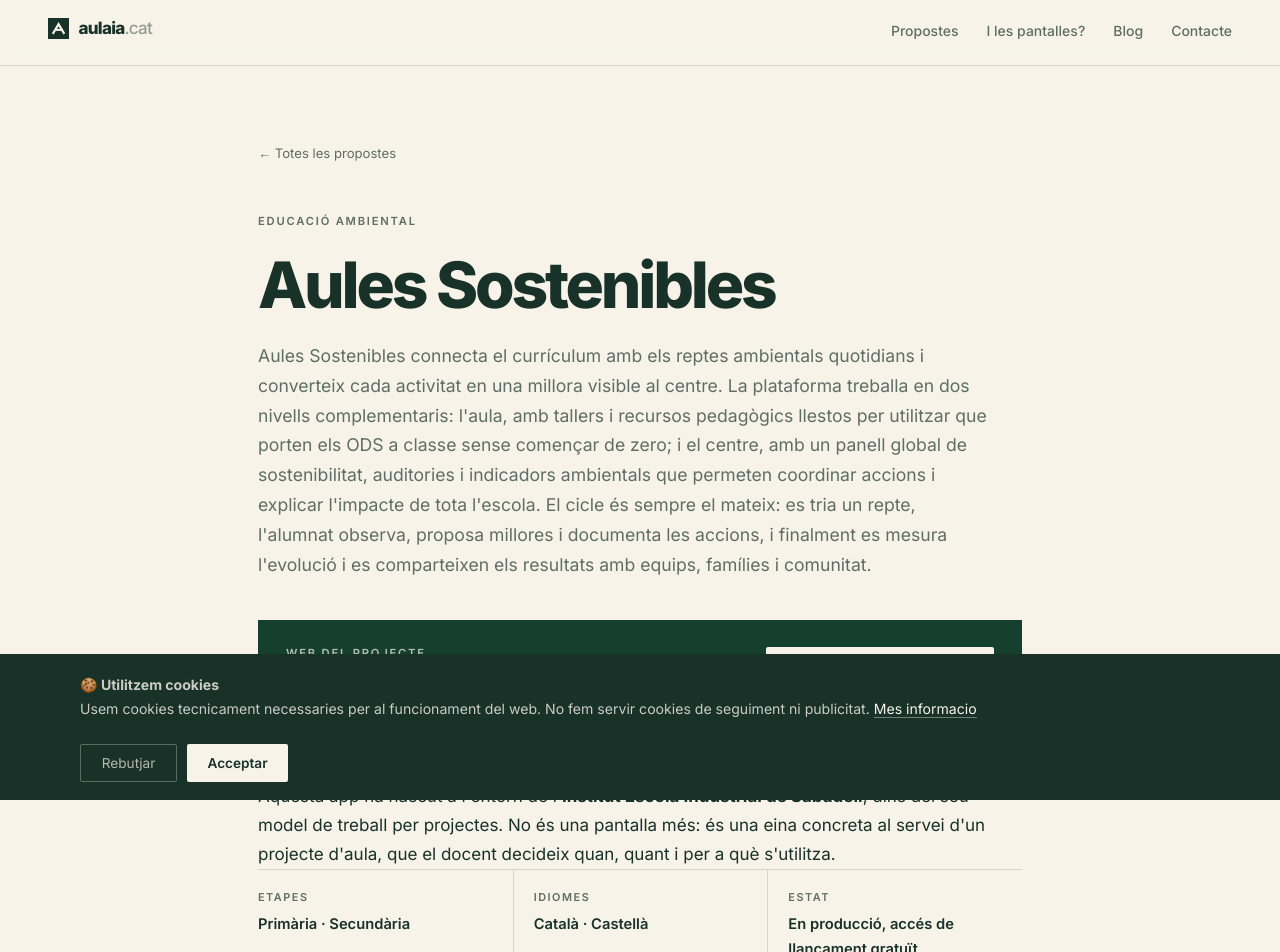
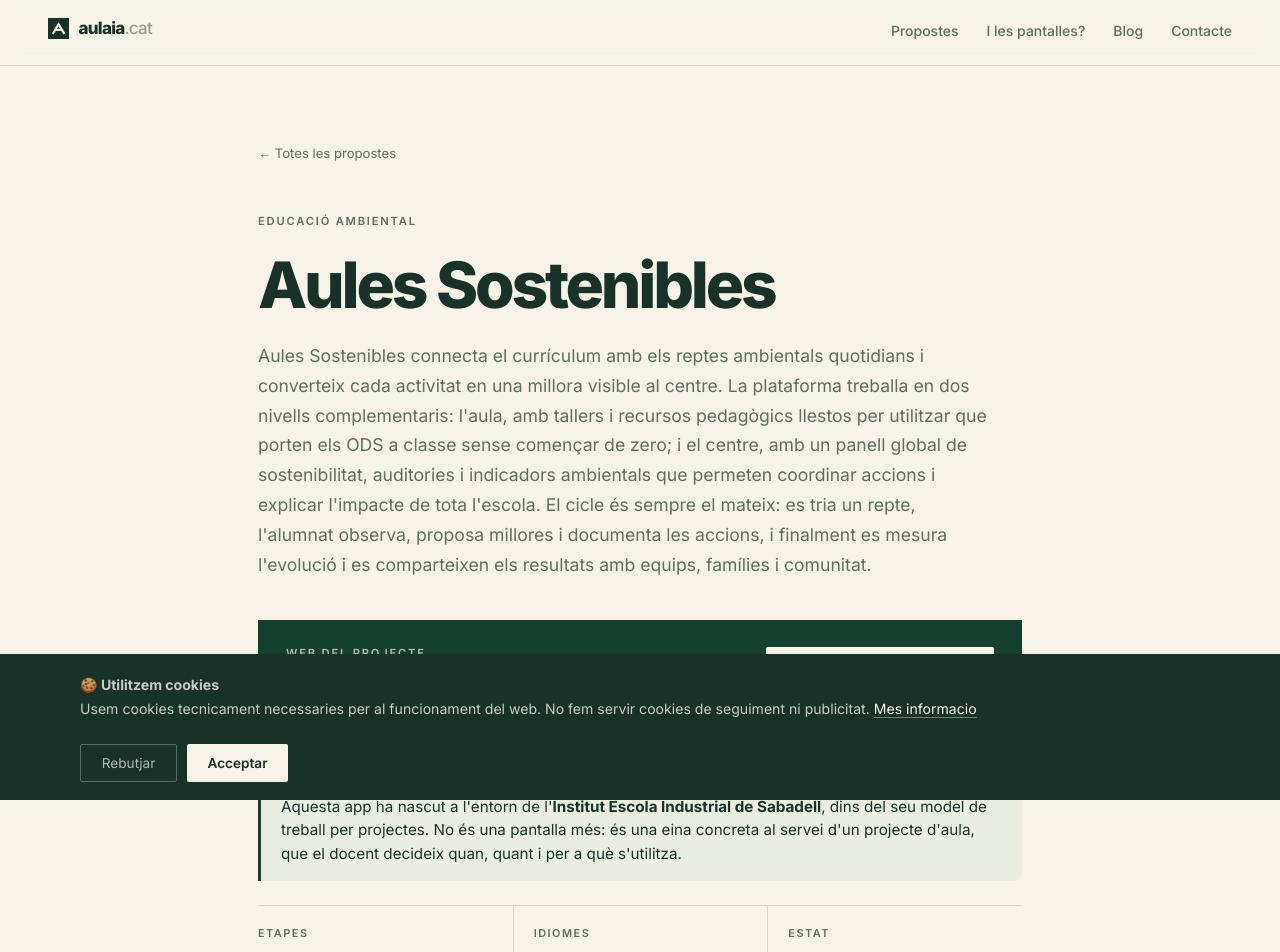
Before and after one commit to MYfabio/aulaia-cat, a Next.js app: page /apps/aules-sostenibles in a window 1280 px wide. Shown: the top 952 px of the page. Built offline with nearby package versions, Linux system fonts and the light colour scheme.

Commit message:
CSS: bloc origen de la proposta

```diff
--- a/app/globals.css
+++ b/app/globals.css
@@ -547,3 +547,8 @@ a { color: inherit; text-decoration: none; }
   .nav-links::-webkit-scrollbar { display: none; }
   .nav-links a { font-size: 0.8rem; white-space: nowrap; }
 }
+
+/* Origen de la proposta (landing d'app) */
+.origin-box{margin:1.5rem 0;padding:1rem 1.25rem;border-left:3px solid var(--teal,#1a9e8f);background:rgba(26,158,143,.06);border-radius:0 8px 8px 0}
+.origin-label{display:block;font-size:.72rem;letter-spacing:.08em;text-transform:uppercase;font-weight:600;opacity:.7;margin-bottom:.35rem}
+.origin-box p{margin:0;font-size:.95rem;line-height:1.55}
```
